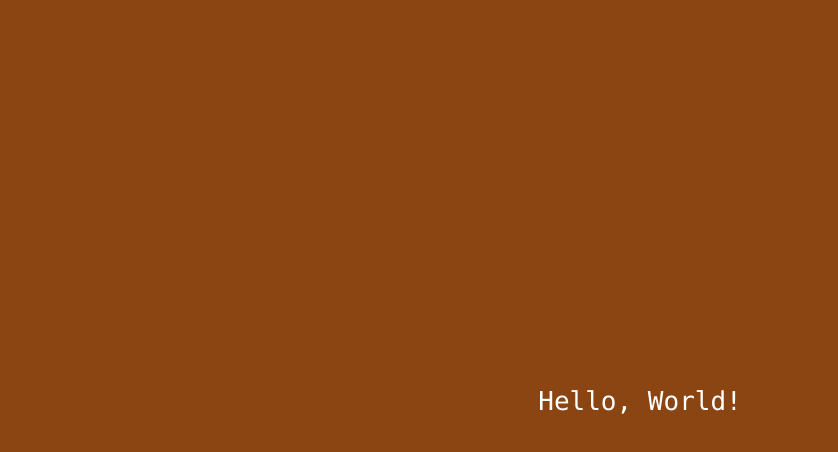
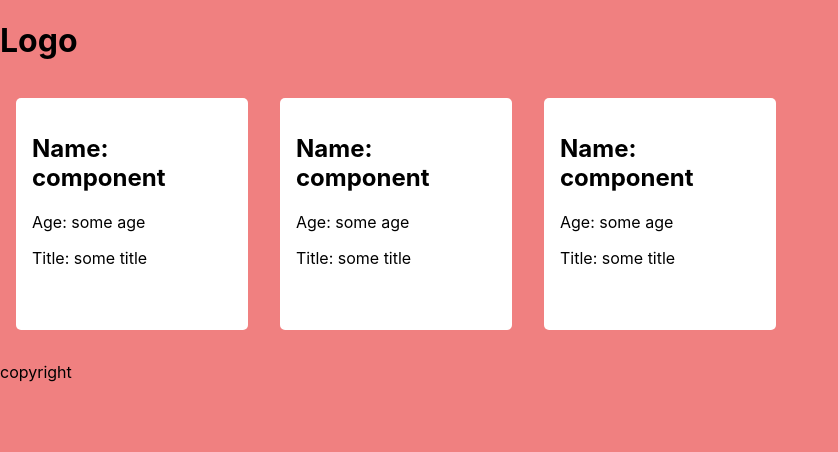
Before and after one commit to laurielim/REACT21K_REACT_JS, a React (Create React App) app in the folder task-02-boxes/: page / in a window 1280 px wide. Shown: the top 452 px of the page, without its empty margins (0-838 px from the left). Built offline with nearby package versions, Linux system fonts and the light colour scheme.

Commit message:
add basic structure

```diff
--- a/task-02-boxes/src/App.css
+++ b/task-02-boxes/src/App.css
@@ -1,14 +1,9 @@
-.App {
-  text-align: center;
+.box {
+  display: inline-block;
+  height: 200px;
+  width: 200px;
+  background-color: white;
+  border-radius: 5px;
+  margin: 1rem;
+  padding: 1rem;
 }
-
-.App-header {
-  background-color: saddlebrown;
-  min-height: 100vh;
-  display: flex;
-  flex-direction: column;
-  align-items: center;
-  justify-content: center;
-  font-size: calc(10px + 2vmin);
-  color: white;
-}
--- a/task-02-boxes/src/App.js
+++ b/task-02-boxes/src/App.js
@@ -1,13 +1,29 @@
 import "./App.css";
+
+function Box() {
+  return (
+    <div className="box">
+      <h2>Name: component</h2>
+      <p>Age: some age</p>
+      <p>Title: some title</p>
+    </div>
+  );
+}
 
 function App() {
   return (
     <div className="App">
-      <header className="App-header">
-        <p>
-          <code>Hello, World!</code>
-        </p>
+      <header>
+        <h1>Logo</h1>
       </header>
+      <main>
+        <Box />
+        <Box />
+        <Box />
+      </main>
+      <footer>
+        <p>copyright</p>
+      </footer>
     </div>
   );
 }
--- a/task-02-boxes/src/index.css
+++ b/task-02-boxes/src/index.css
@@ -1,13 +1,9 @@
 body {
   margin: 0;
-  font-family: -apple-system, BlinkMacSystemFont, 'Segoe UI', 'Roboto', 'Oxygen',
-    'Ubuntu', 'Cantarell', 'Fira Sans', 'Droid Sans', 'Helvetica Neue',
+  background-color: lightcoral;
+  font-family: -apple-system, BlinkMacSystemFont, "Segoe UI", "Roboto", "Oxygen",
+    "Ubuntu", "Cantarell", "Fira Sans", "Droid Sans", "Helvetica Neue",
     sans-serif;
   -webkit-font-smoothing: antialiased;
   -moz-osx-font-smoothing: grayscale;
 }
-
-code {
-  font-family: source-code-pro, Menlo, Monaco, Consolas, 'Courier New',
-    monospace;
-}
```
Also changed, not shown: task-02-boxes/src/index.js (+6 -6 lines).
